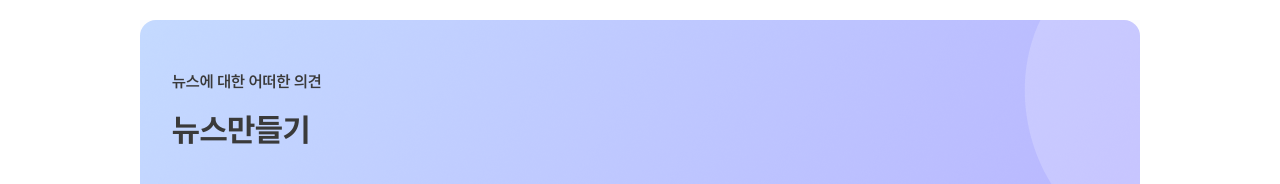
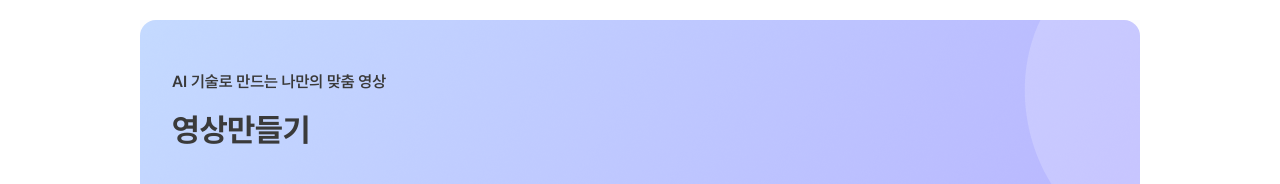
Before and after one commit to FC-DEV2-FinalProject/unicat-ui, a Next.js app: page / in a window 1280 px wide. Shown: the part 186-370 px from the top of the page. Built offline with nearby package versions, Linux system fonts and the light colour scheme; no server answers.

Commit message:
feat: 메인 페이지 캐치프레이즈 문구 변경

```diff
--- a/src/app/(home)/page.tsx
+++ b/src/app/(home)/page.tsx
@@ -38,11 +38,11 @@ export default function AiNews(): JSX.Element {
             <div className="absolute top-[50px] left-[32px] flex flex-col">
               {/* "뉴스에 대한 어떠한 의견"과 "뉴스만들기" 사이 간격 12px */}
               <div className="text-gray-5 font-bold-18 font-semibold mb-[12px]">
-                뉴스에 대한 어떠한 의견
+                AI 기술로 만드는 나만의 맞춤 영상
               </div>
               {/* "뉴스만들기"와 버튼 사이 간격 42px */}
               <div className="text-gray-5 font-bold text-[length:var(--bold-32-font-size)]  mb-[32px]">
-                뉴스만들기
+                영상만들기
               </div>
               {/* 프로젝트 생성 버튼 */}
               <CreateProjectButton />
--- a/src/components/home/CreateProjectButton.tsx
+++ b/src/components/home/CreateProjectButton.tsx
@@ -11,7 +11,7 @@ export const CreateProjectButton: React.FC = () => {
     <div className="relative">
       <Image
         src="/images/news-making-button.png"
-        alt="뉴스 제작하기 버튼"
+        alt="영상 제작하기 버튼"
         width={185}
         height={52}
         className="cursor-pointer"
```
